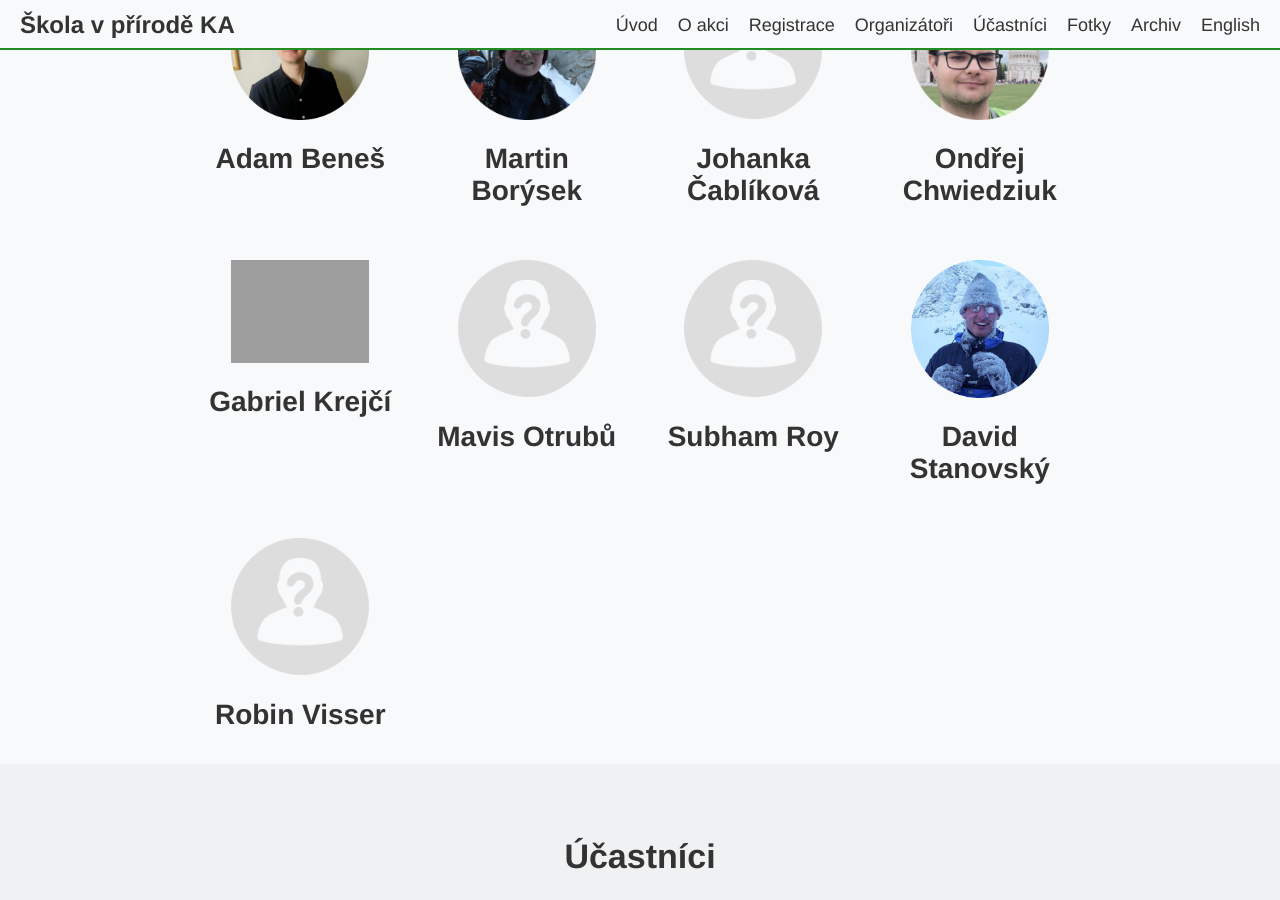
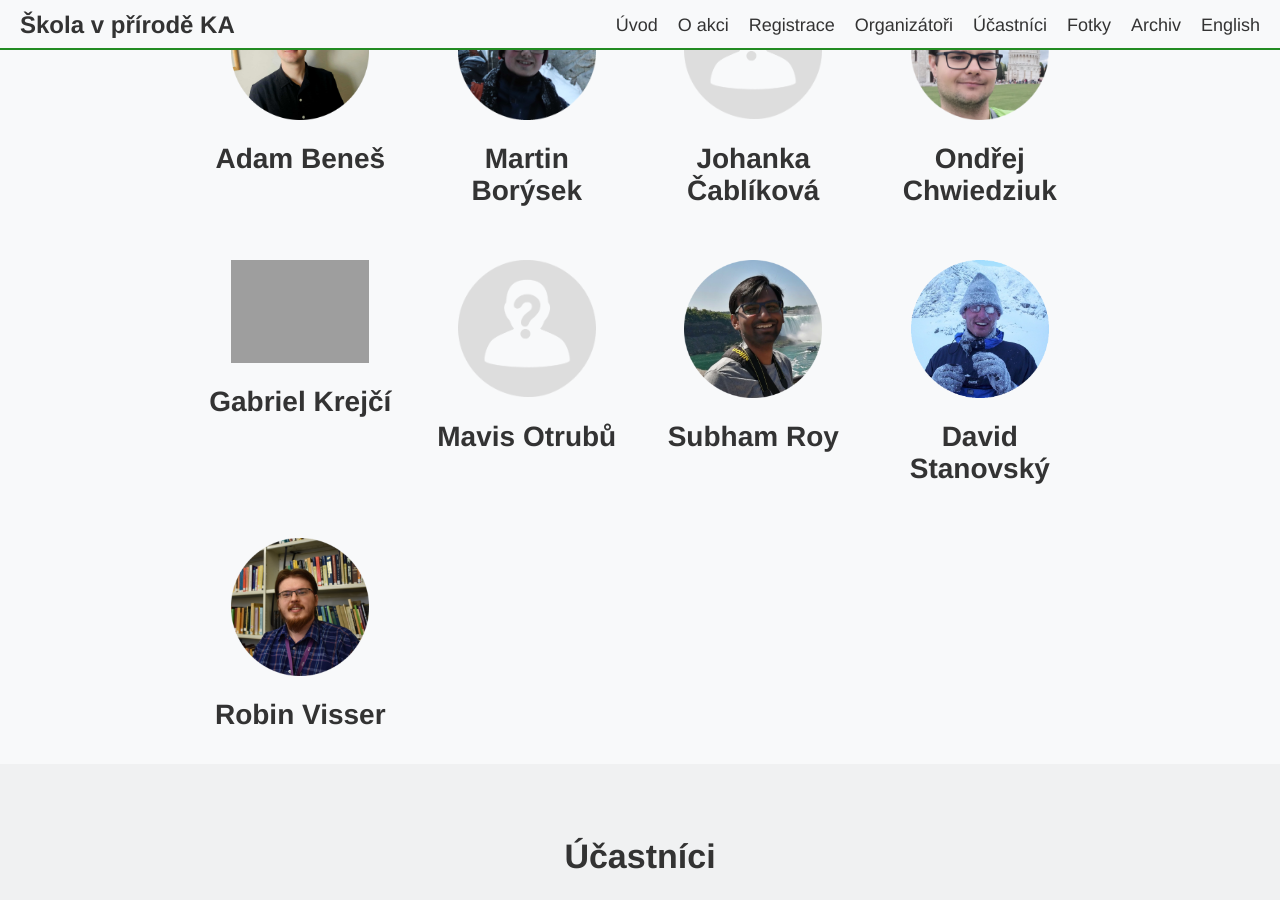
Before and after one commit to ondrachwiedziuk/skolavprirodenew, a Jekyll site: the page built from index.md, in a window 1280 px wide and 900 px high, scrolled down 3144 px. Built offline with Jekyll 4.4.1, drawn with Linux system fonts in a browser that asks for light colours.

Commit message:
Robin and Subham pictures

```diff
--- a/_includes/organizers.html
+++ b/_includes/organizers.html
@@ -33,7 +33,7 @@
                 <h2>Mavis Otrubů</h2>
             </div>
             <div class="cell">
-                <img src="{{- 'assets/images/unknown.png' | absolute_url -}}" alt="Subham Roy">
+                <img src="{{- 'assets/images/Subham.png' | absolute_url -}}" alt="Subham Roy">
                 <h2>Subham Roy</h2>
             </div>
             <div class="cell">
@@ -41,7 +41,7 @@
                 <h2>David Stanovský</h2>
             </div>
             <div class="cell">
-                <img src="{{- 'assets/images/unknown.png' | absolute_url -}}" alt="Robin Visser">
+                <img src="{{- 'assets/images/Robin.png' | absolute_url -}}" alt="Robin Visser">
                 <h2>Robin Visser</h2>
             </div>
             </div>
```
Also changed, not shown: assets/images/Robin.png (added), assets/images/Subham.png (added).
